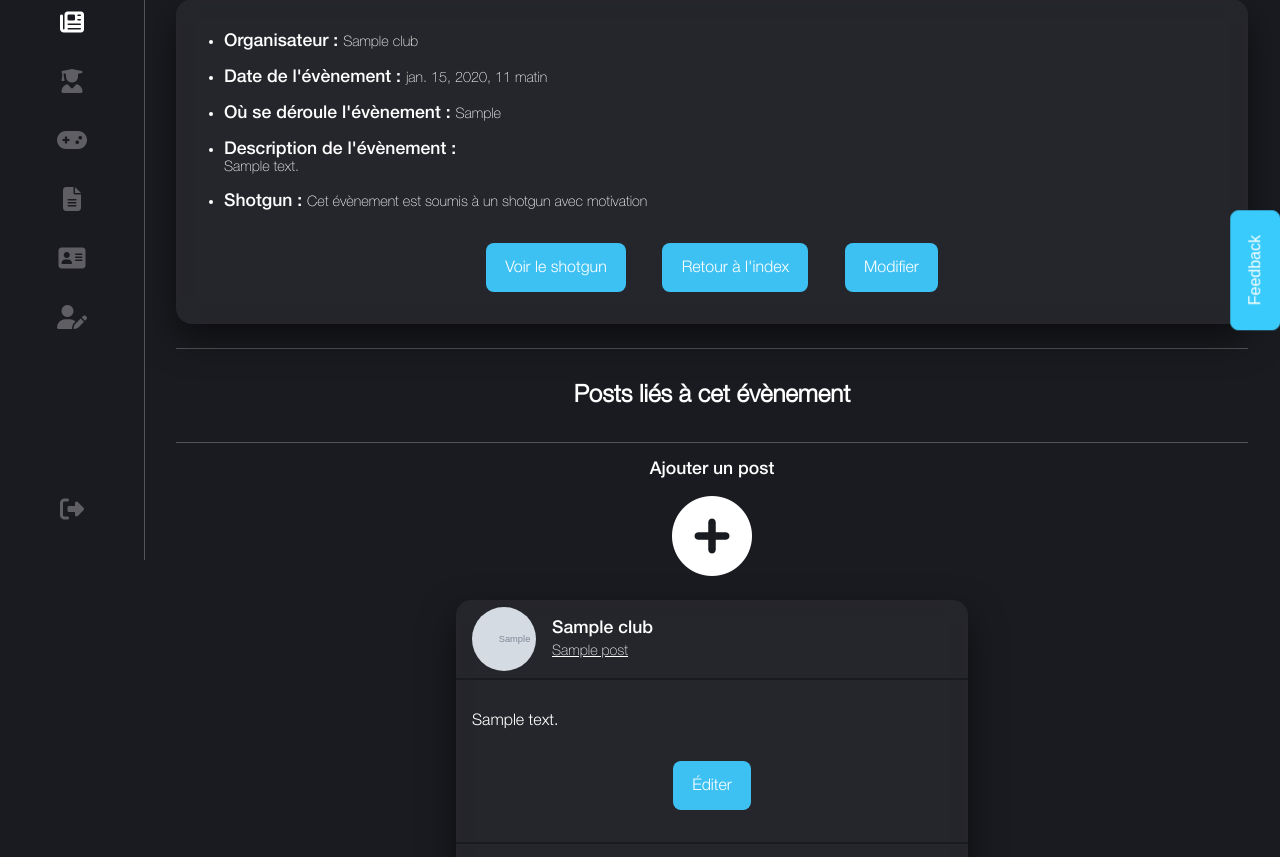
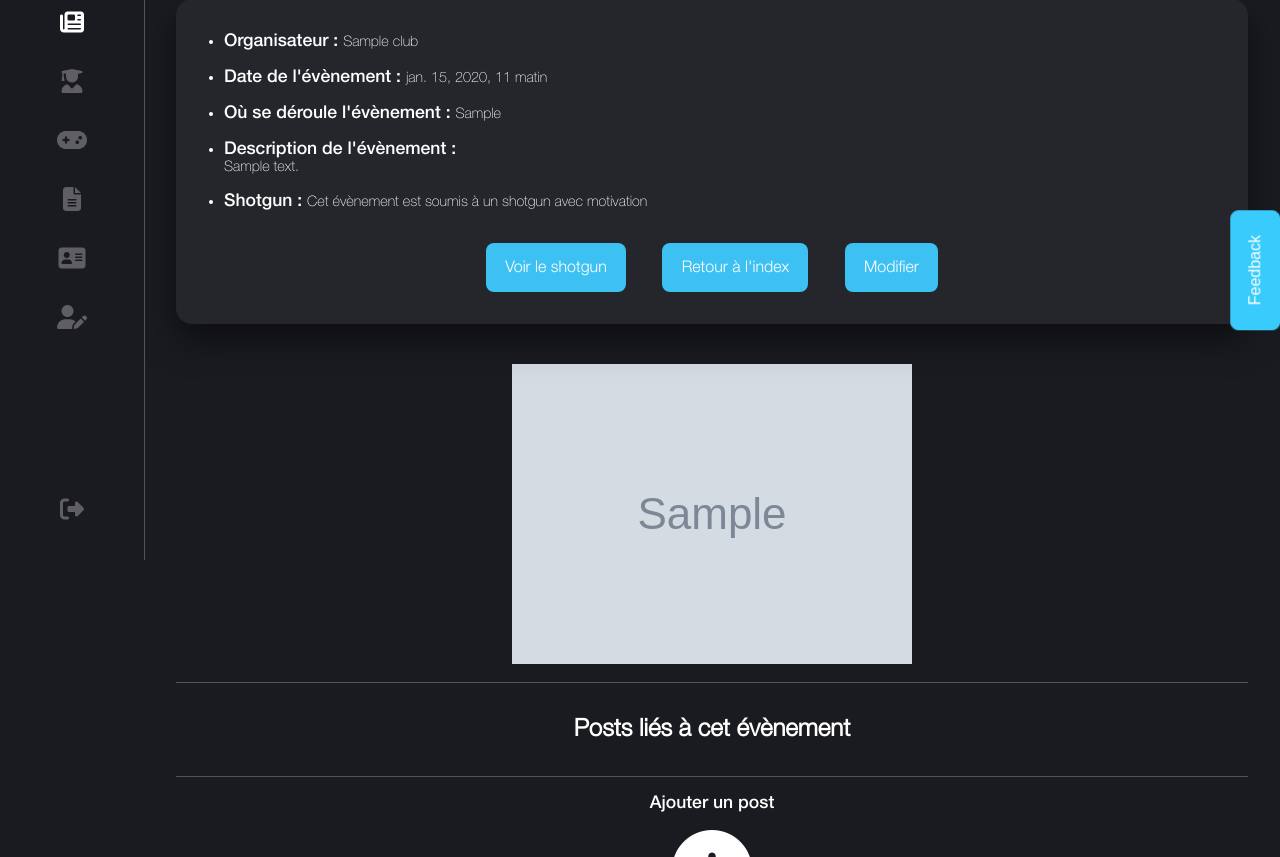
Before and after one commit to KIClubinfo/upont-v4, a Django app: page /news/event/1/detail in a window 1280 px wide. Shown: the part 240-1097 px from the top of the page. Run offline with Django 3.2, Linux system fonts and the light colour scheme; a user stored in the database is signed in; tables that the repository leaves empty hold one stand-in row (values such as "Sample post"); grey boxes marked "Sample" are stand-in pictures; some libraries are stand-ins or nearby versions.

Commit message:
Display event image

```diff
--- a/back/news/templates/news/event_detail.html
+++ b/back/news/templates/news/event_detail.html
@@ -72,6 +72,16 @@
                             {% endif %}
                         </div>
                     </div>
+                    {%if event.poster%}
+                        <div class="news-card-images">
+                            <!--All-Images-Linked-With-The-Event-->
+                            <div class="news-card-carousel">
+                                <div class="carousel-cell">
+                                    <img class="news-card_image_sized" src="{{event.poster.url}}" alt="">
+                                </div>
+                            </div>
+                        </div>
+                    {%endif%}
                 </div><!--End of Column-->
 
                 <!--Column-->
```
